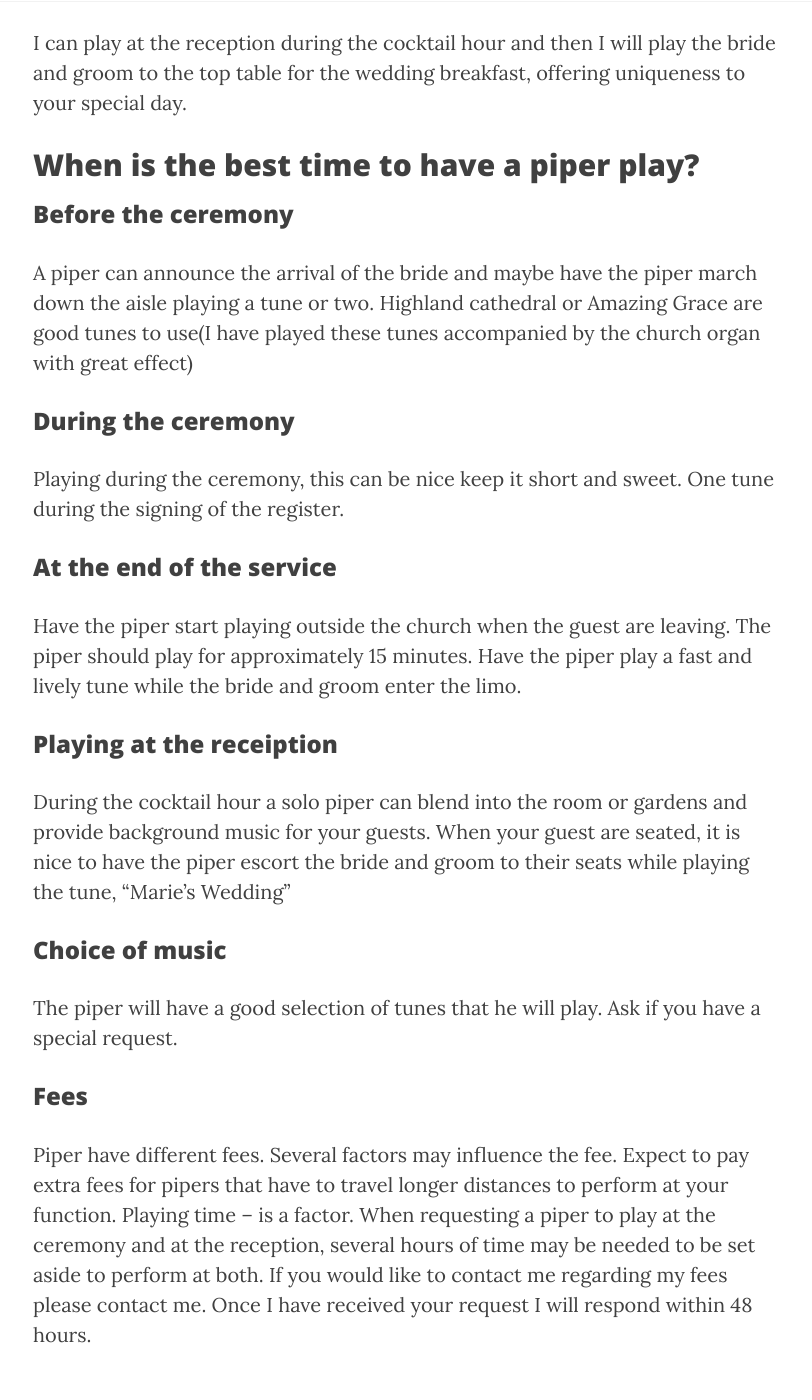
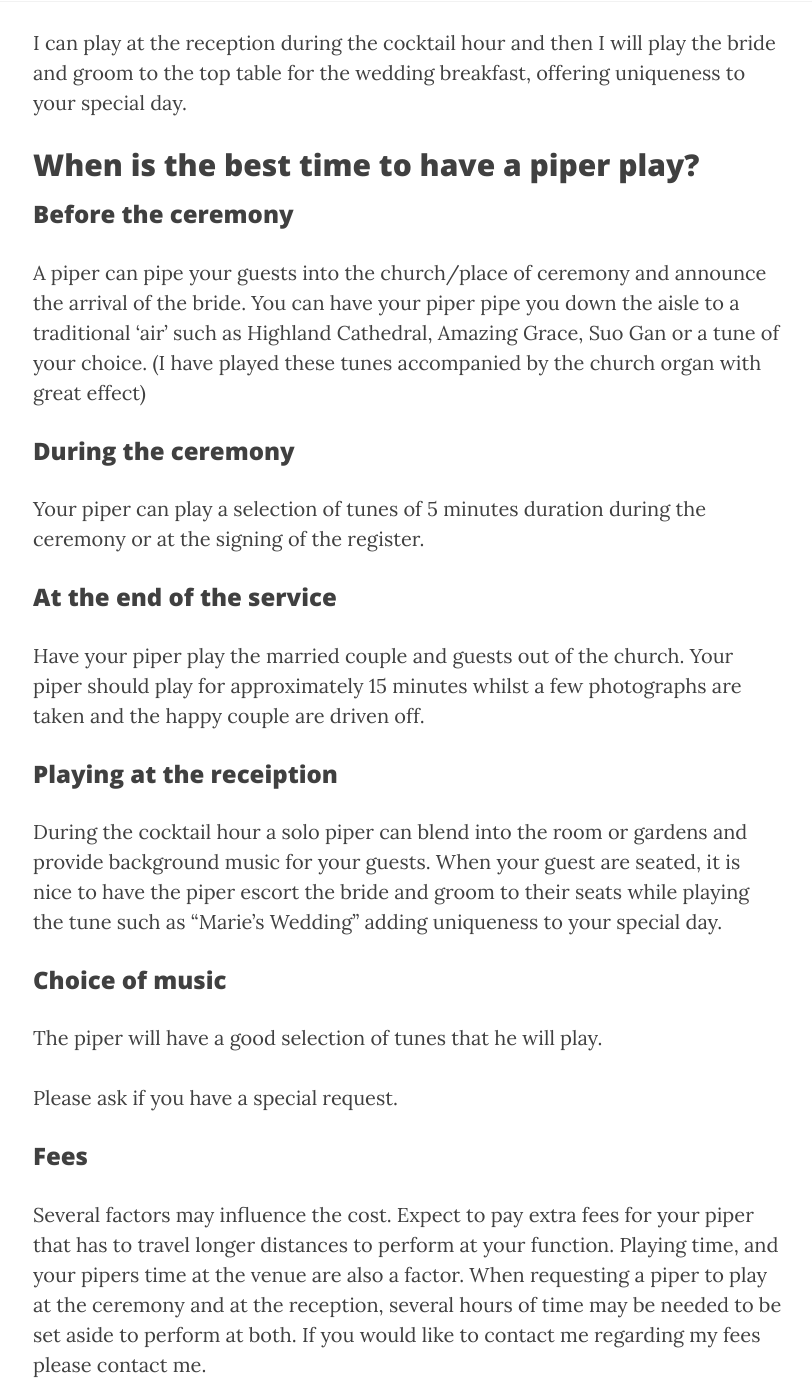
Before and after one commit to jonnykates/dorset-piper, a Jekyll site: the page built from wedding-piper.html, in a window 1280 px wide and 1400 px high, scrolled down 650 px. Shown: the whole window, without its empty margins (232-1044 px from the left). Built offline with Jekyll 4.4.1, drawn with Linux system fonts in a browser that asks for light colours; nearby versions of some CDN libraries; some of the changed text lies outside the part shown.

Commit message:
Updates to copy and images

```diff
--- a/index.html
+++ b/index.html
@@ -7,4 +7,4 @@ header-img: "img/bob-1.jpg"
 <p>Hello, my name is Robert Walker, I have been playing the Highland Bagpipes for 45 years.</p>
 <p>My passion allows me to offer my services as a Bagpiper to many Local Parades and Events as well as offering services to the public playing at <a href="/wedding-piper/">Weddings</a>, <a href="/funeral-piper">Funerals</a>, Burns Night celebrations, anniversaries, New Year Eve events and birthdays.</p>
 <p>The Sound of the Bagpiper is ideal for any ‘opening event’ and will seize the moment, lending extra emotion to the event. The visual image of the ‘Lone Piper’ will create a memorable occasion to treasure for a very long time.</p>
-<img src="img/bob-circle.jpg" alt="Bagpiper for hire in Dorset" style="margin: 0 auto; padding-top: 30px;" />
+<img src="img/cricket-stt-thomas-house.jpeg" alt="Bagpiper for hire in Dorset" style="margin: 0 auto; padding-top: 30px;" />
--- a/special-occasions.html
+++ b/special-occasions.html
@@ -6,7 +6,7 @@ header-img: "img/tartan-1.jpg"
 header-class: tile
 ---
 
-<p>I am available for whatever your Special Occasion requires. A Bagpiper is guaranteed to add that ‘extra touch’ to your Occasion. Occasions my services have been required for include;</p>
+<p>I am available for whatever your Special Occasion requires. A Bagpiper is guaranteed to add that ‘extra touch’ to your Occasion. Events my services have been required for include;</p>
 <ul>
   <li>Birthday celebrations</li>
   <li>Anniversaries</li>
--- a/wedding-piper.html
+++ b/wedding-piper.html
@@ -12,19 +12,21 @@ header-img: "img/wedding.jpg"
 <h2>When is the best time to have a piper play?</h2>
 
 <h3>Before the ceremony</h3>
-<p>A piper can announce the arrival of the bride and maybe have the piper march down the aisle playing a tune or two. Highland cathedral or Amazing Grace are good tunes to use(I have played these tunes accompanied by the church organ with great effect)</p>
+<p>A piper can pipe your guests into the church/place of ceremony and announce the arrival of the bride.  You can have your piper pipe you down the aisle to a traditional ‘air’ such as Highland Cathedral, Amazing Grace, Suo Gan or a tune of your choice. (I have played these tunes accompanied by the church organ with great effect)</p>
 
 <h3>During the ceremony</h3>
-<p>Playing during the ceremony, this can be nice keep it short and sweet. One tune during the signing of the register.</p>
+<p>Your piper can play a selection of tunes of 5 minutes duration during the ceremony or at the signing of the register.</p>
 
 <h3>At the end of the service</h3>
-<p>Have the piper start playing outside the church when the guest are leaving. The piper should play for approximately 15 minutes. Have the piper play a fast and lively tune while the bride and groom enter the limo.</p>
+<p>Have your piper play the married couple and guests out of the church. Your piper should play for approximately 15 minutes whilst a few photographs are taken and the happy couple are driven off.</p>
 
 <h3>Playing at the receiption</h3>
-<p>During the cocktail hour a solo piper can blend into the room or gardens and provide background music for your guests. When your guest are seated, it is nice to have the piper escort the bride and groom to their seats while playing the tune, “Marie’s Wedding”</p>
+<p>During the cocktail hour a solo piper can blend into the room or gardens and provide background music for your guests. When your guest are seated, it is nice to have the piper escort the bride and groom to their seats while playing the tune such as “Marie’s Wedding” adding uniqueness to your special day.</p>
 
 <h3>Choice of music</h3>
-<p>The piper will have a good selection of tunes that he will play. Ask if you have a special request.</p>
+<p>The piper will have a good selection of tunes that he will play.</p>
+<p>Please ask if you have a special request.</p>
 
 <h3>Fees</h3>
-<p>Piper have different fees. Several factors may influence the fee. Expect to pay extra fees for pipers that have to travel longer distances to perform at your function. Playing time – is a factor. When requesting a piper to play at the ceremony and at the reception, several hours of time may be needed to be set aside to perform at both. If you would like to contact me regarding my fees please contact me. Once I have received your request I will respond within 48 hours.</p>
+<p>Several factors may influence the cost. Expect to pay extra fees for your piper that has to travel longer distances to perform at your function. Playing time, and your pipers time at the venue are also a factor. When requesting a piper to play at the ceremony and at the reception, several hours of time may be needed to be set aside to perform at both. If you would like to contact me regarding my fees please contact me.</p>
+<p>Once I have received your request I will respond within 48 hours.</p>
```
Also changed, not shown: corporate-events.html (+7 -7 lines), repertoire.html (+7 -1 lines), img/cricket-stt-thomas-house.jpeg (added).
